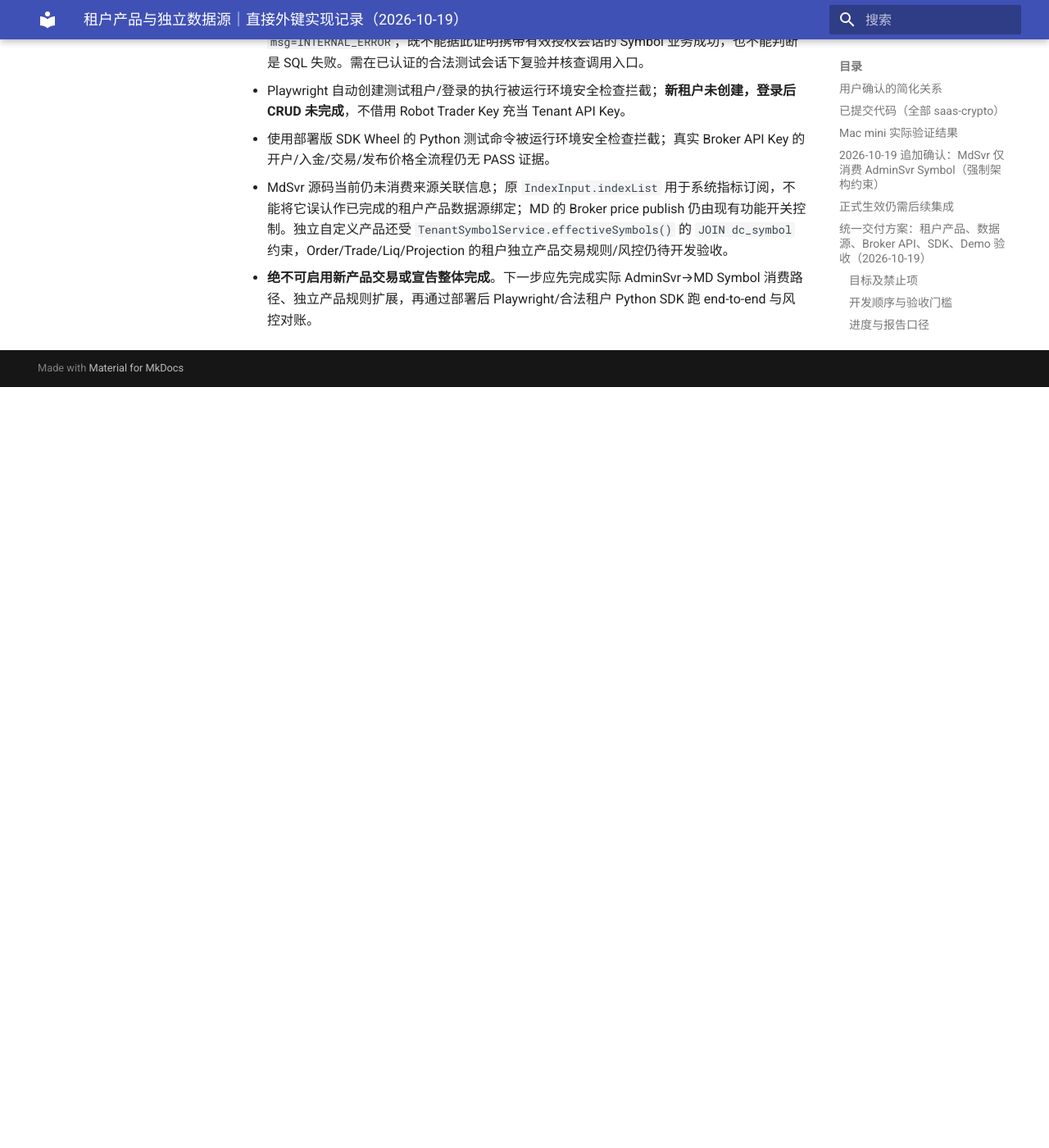
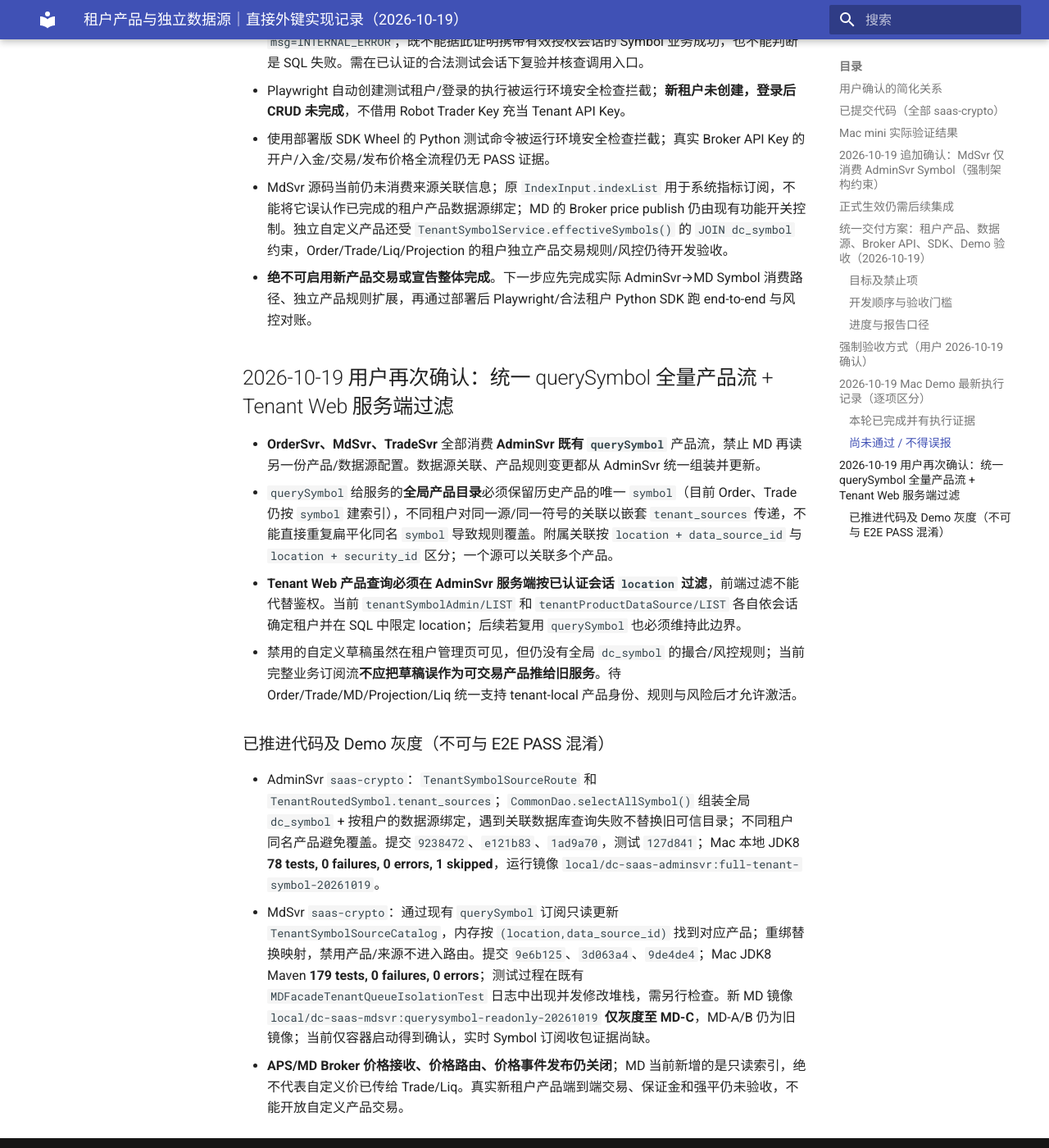
Before and after one commit to bliplink/dc-quant-deploy, an MkDocs documentation site: the page built from docs/TENANT_PRODUCT_DATA_SOURCE_IMPLEMENTATION_20261019.zh-CN.md, in a window 1280 px wide and 1400 px high, scrolled down 6327 px. Shown: the whole window at 82% size. Built offline with MkDocs 1.6.1 and Material for MkDocs 9.7.7, drawn with Linux system fonts in a browser that asks for light colours; before the commit the page ends 6799 px from its top, so only the background shows below that.

Commit message:
docs: require shared full querySymbol feed and server-side tenant product filtering

```diff
--- a/docs/TENANT_PRODUCT_DATA_SOURCE_IMPLEMENTATION_20261019.zh-CN.md
+++ b/docs/TENANT_PRODUCT_DATA_SOURCE_IMPLEMENTATION_20261019.zh-CN.md
@@ -122,3 +122,16 @@
 - 使用部署版 SDK Wheel 的 Python 测试命令被运行环境安全检查拦截；真实 Broker API Key 的开户/入金/交易/发布价格全流程仍无 PASS 证据。
 - MdSvr 源码当前仍未消费来源关联信息；原 `IndexInput.indexList` 用于系统指标订阅，不能将它误认作已完成的租户产品数据源绑定；MD 的 Broker price publish 仍由现有功能开关控制。独立自定义产品还受 `TenantSymbolService.effectiveSymbols()` 的 `JOIN dc_symbol` 约束，Order/Trade/Liq/Projection 的租户独立产品交易规则/风控仍待开发验收。
 - **绝不可启用新产品交易或宣告整体完成**。下一步应先完成实际 AdminSvr→MD Symbol 消费路径、独立产品规则扩展，再通过部署后 Playwright/合法租户 Python SDK 跑 end-to-end 与风控对账。
+
+## 2026-10-19 用户再次确认：统一 querySymbol 全量产品流 + Tenant Web 服务端过滤
+
+- **OrderSvr、MdSvr、TradeSvr** 全部消费 **AdminSvr 既有 `querySymbol`** 产品流，禁止 MD 再读另一份产品/数据源配置。数据源关联、产品规则变更都从 AdminSvr 统一组装并更新。
+- `querySymbol` 给服务的**全局产品目录**必须保留历史产品的唯一 `symbol`（目前 Order、Trade 仍按 `symbol` 建索引），不同租户对同一源/同一符号的关联以嵌套 `tenant_sources` 传递，不能直接重复扁平化同名 `symbol` 导致规则覆盖。附属关联按 `location + data_source_id` 与 `location + security_id` 区分；一个源可以关联多个产品。
+- **Tenant Web 产品查询必须在 AdminSvr 服务端按已认证会话 `location` 过滤**，前端过滤不能代替鉴权。当前 `tenantSymbolAdmin/LIST` 和 `tenantProductDataSource/LIST` 各自依会话确定租户并在 SQL 中限定 location；后续若复用 `querySymbol` 也必须维持此边界。
+- 禁用的自定义草稿虽然在租户管理页可见，但仍没有全局 `dc_symbol` 的撮合/风控规则；当前完整业务订阅流**不应把草稿误作为可交易产品推给旧服务**。待 Order/Trade/MD/Projection/Liq 统一支持 tenant-local 产品身份、规则与风险后才允许激活。
+
+### 已推进代码及 Demo 灰度（不可与 E2E PASS 混淆）
+
+- AdminSvr `saas-crypto`：`TenantSymbolSourceRoute` 和 `TenantRoutedSymbol.tenant_sources`；`CommonDao.selectAllSymbol()` 组装全局 `dc_symbol` + 按租户的数据源绑定，遇到关联数据库查询失败不替换旧可信目录；不同租户同名产品避免覆盖。提交 `9238472`、`e121b83`、`1ad9a70`，测试 `127d841`；Mac 本地 JDK8 **78 tests, 0 failures, 0 errors, 1 skipped**，运行镜像 `local/dc-saas-adminsvr:full-tenant-symbol-20261019`。
+- MdSvr `saas-crypto`：通过现有 `querySymbol` 订阅只读更新 `TenantSymbolSourceCatalog`，内存按 `(location,data_source_id)` 找到对应产品；重绑替换映射，禁用产品/来源不进入路由。提交 `9e6b125`、`3d063a4`、`9de4de4`；Mac JDK8 Maven **179 tests, 0 failures, 0 errors**；测试过程在既有 `MDFacadeTenantQueueIsolationTest` 日志中出现并发修改堆栈，需另行检查。新 MD 镜像 `local/dc-saas-mdsvr:querysymbol-readonly-20261019` **仅灰度至 MD-C**，MD-A/B 仍为旧镜像；当前仅容器启动得到确认，实时 Symbol 订阅收包证据尚缺。
+- **APS/MD Broker 价格接收、价格路由、价格事件发布仍关闭**；MD 当前新增的是只读索引，绝不代表自定义价已传给 Trade/Liq。真实新租户产品端到端交易、保证金和强平仍未验收，不能开放自定义产品交易。
```
